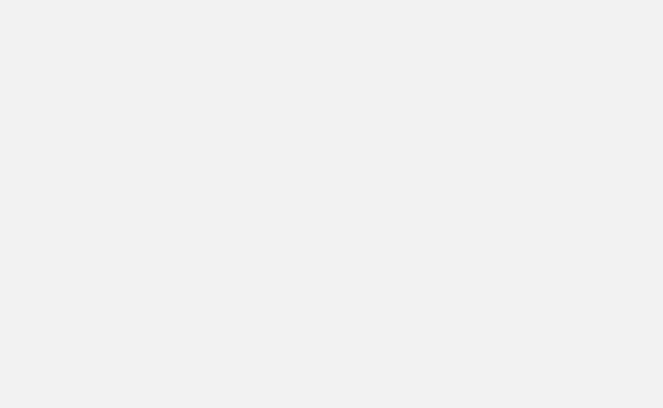
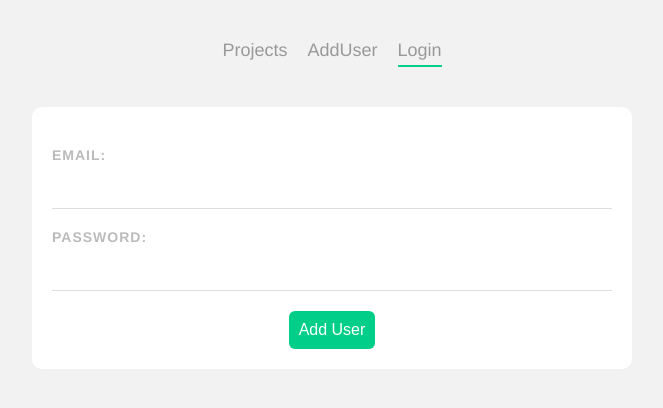
Before and after one commit to NeginSal/Vue-CRUD, a Vue app: page /login in a window 1280 px wide. Before the commit this address had no page. Shown: the top 408 px of the page, without its empty margins (308-971 px from the left). Built offline with nearby package versions, Linux system fonts and the light colour scheme.

Commit message:
add navbar and login

```diff
--- a/src/App.vue
+++ b/src/App.vue
@@ -1,10 +1,14 @@
 <template>
+<Navbar/>
   <router-view />
 </template>
 
 <script>
+import Navbar from './components/Navbar.vue'
 export default {
-  components: {},
+  components: {
+    Navbar
+  },
 };
 </script>
 <style>
--- /dev/null
+++ b/src/components/Navbar.vue
@@ -0,0 +1,30 @@
+<template>
+  <nav class="main-nav">
+    <router-link :to="{ name: 'Home' }">Projects</router-link>
+    <router-link :to="{ name: 'AddUser' }">AddUser</router-link>
+    <router-link :to="{ name: 'Login' }">Login</router-link>
+  </nav>
+</template>
+
+<script>
+export default {
+}
+</script>
+
+<style>
+  .main-nav {
+    text-align: center;
+    margin: 40px auto;
+  }
+  .main-nav a{
+    display: inline-block;
+    text-decoration: none;
+    margin: 0 10px;
+    color: #999;
+    font-size: 18px;
+  }
+  a.router-link-active {
+    border-bottom: 2px solid #00ce89;
+    padding-bottom: 4px;
+  }
+</style>
--- a/src/router/index.js
+++ b/src/router/index.js
@@ -1,6 +1,7 @@
 import { createRouter, createWebHistory } from 'vue-router'
 import Home from '../views/Home.vue'
 import AddUser from '../views/AddUser.vue'
+import Login from '../views/Login.vue'
 
 
 const routes = [
@@ -14,6 +15,11 @@ const routes = [
     name: 'AddUser',
     component: AddUser
   },
+  {
+    path: '/login',
+    name: 'Login',
+    component:Login
+  },
 
 
 ]
--- /dev/null
+++ b/src/views/Login.vue
@@ -0,0 +1,78 @@
+<template>
+  <form @submit.prevent="handleSubmit">
+    <label>Email:</label>
+    <input required v-model="email" />
+    <label>Password:</label>
+    <input type="password" required v-model="password" />
+    <button>Add User</button>
+  </form>
+</template>
+
+<script>
+export default {
+  data() {
+    return {
+      email: "",
+      password:""
+    };
+  },
+  methods: {
+    handleSubmit() {
+      let user = {
+        email: this.email,
+        password:this.password
+      };
+      fetch("http://localhost:3000/users", {
+        method: "POST",
+        headers: { "Content-Type": "application/json" },
+        body: JSON.stringify(user),
+      })
+        .then(() => {
+          this.$router.push("/");
+        })
+        .catch((err) => console.log(err));
+    },
+  },
+};
+</script>
+
+<style>
+form {
+  background: white;
+  padding: 20px;
+  border-radius: 10px;
+}
+label {
+  display: block;
+  color: #bbb;
+  text-transform: uppercase;
+  font-size: 14px;
+  font-weight: bold;
+  letter-spacing: 1px;
+  margin: 20px 0 10px 0;
+}
+input {
+  padding: 10px;
+  border: 0;
+  border-bottom: 1px solid #ddd;
+  width: 100%;
+  box-sizing: border-box;
+}
+textarea {
+  border: 1px solid #ddd;
+  padding: 10px;
+  width: 100%;
+  box-sizing: border-box;
+  height: 100px;
+}
+form button {
+  display: block;
+  margin: 20px auto 0;
+  background: #00ce89;
+  color: white;
+  padding: 10px;
+  border: 0;
+  border-radius: 6px;
+  font-size: 16px;
+}
+</style>
```
